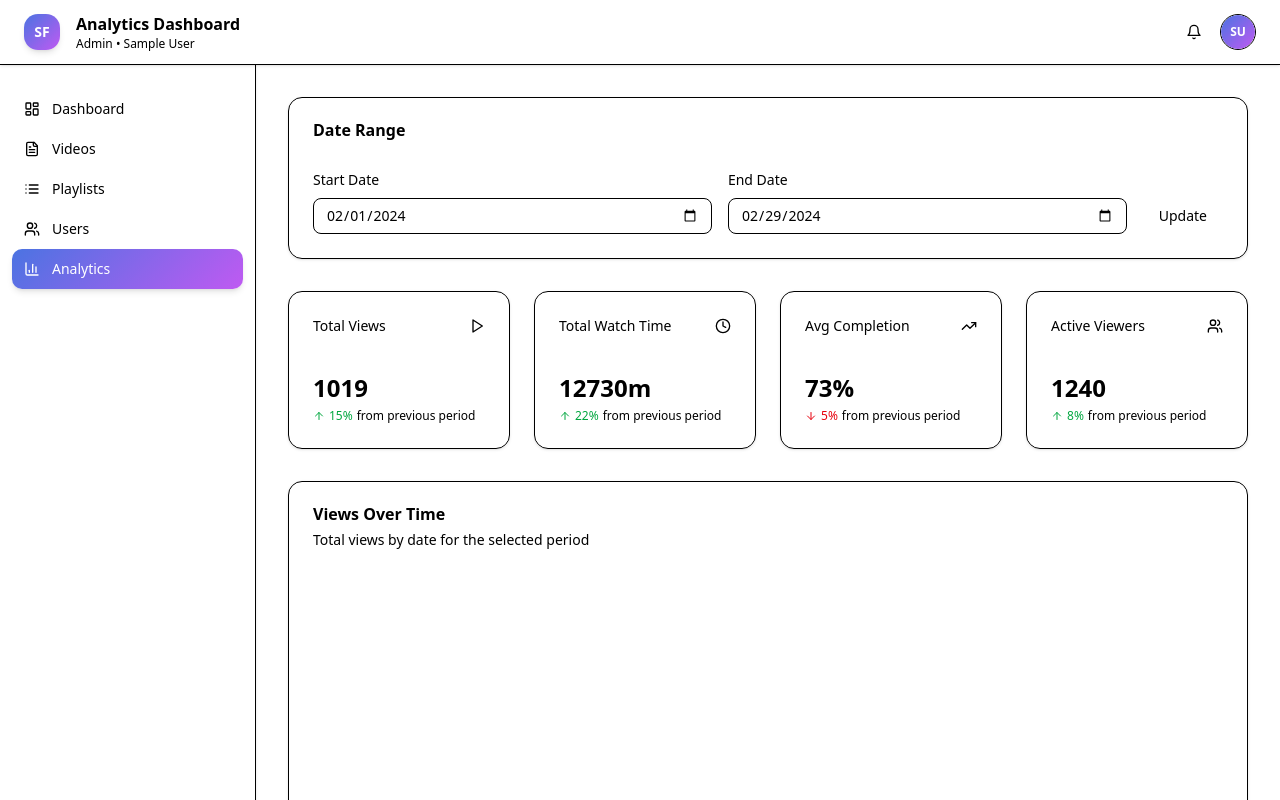
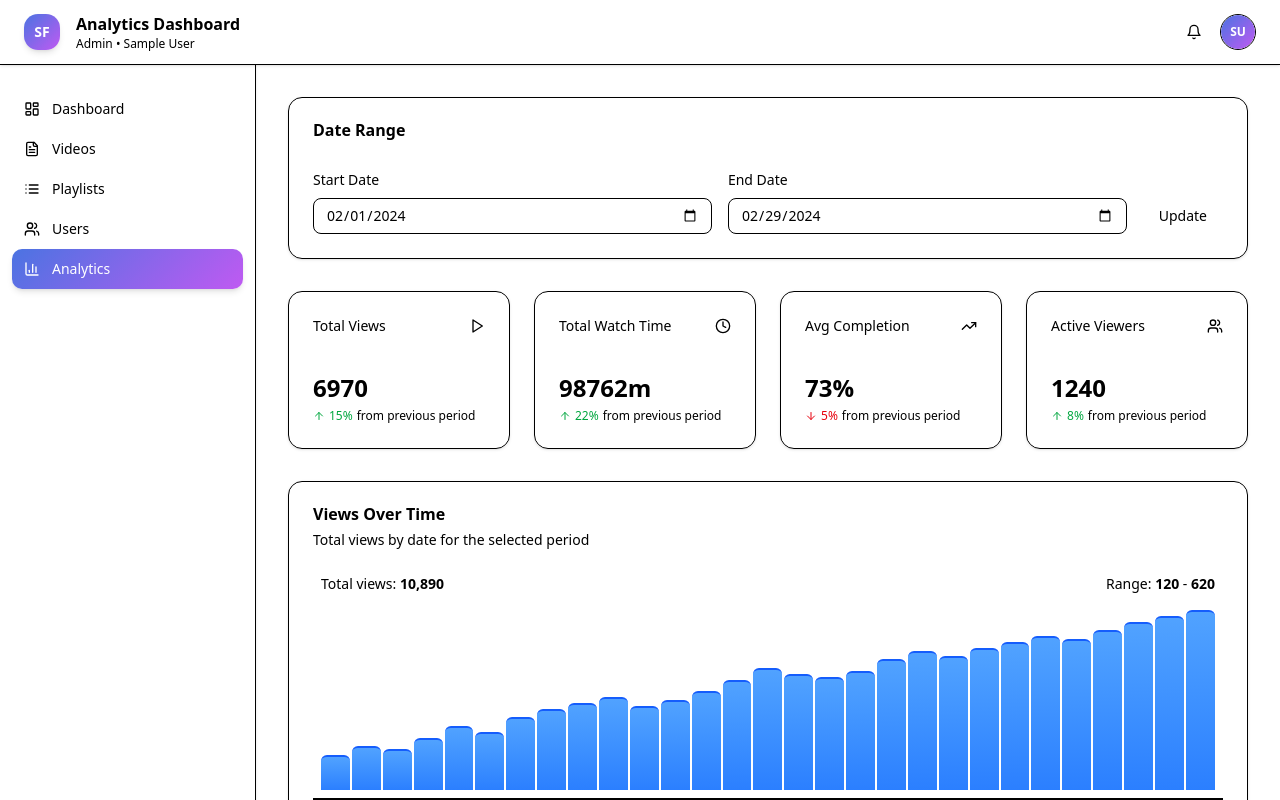
Before and after one commit to rashmithachamikara/stream-forge-frontend, a Next.js app: page /admin/analytics in a window 1280 px wide. Built offline with nearby package versions, Linux system fonts and the light colour scheme; no server answers; sample sign-in values are in the browser's storage.

Commit message:
Enhance charts

```diff
--- a/app/admin/analytics/page.tsx
+++ b/app/admin/analytics/page.tsx
@@ -19,25 +19,66 @@ import { VideoAnalytics } from '@/types';
 
 // Simple line chart component
 const LineChart = ({ data }: { data: { date: string; views: number }[] }) => {
+  if (!data || data.length === 0) {
+    return (
+      <div className="w-full h-64 flex items-center justify-center text-muted-foreground">
+        No data available
+      </div>
+    );
+  }
+
   const maxViews = Math.max(...data.map((d) => d.views));
-  const chartHeight = 200;
+  const minViews = Math.min(...data.map((d) => d.views));
+  const chartHeight = 180;
 
   return (
-    <div className="w-full h-64 flex flex-col items-end gap-1">
-      <div className="flex items-end gap-0.5 h-full w-full">
+    <div className="w-full">
+      {/* Chart Info */}
+      <div className="flex items-center justify-between mb-4 px-2">
+        <div className="text-sm text-muted-foreground">
+          Total views: <span className="font-semibold text-foreground">{data.reduce((sum, d) => sum + d.views, 0).toLocaleString()}</span>
+        </div>
+        <div className="text-sm text-muted-foreground">
+          Range: <span className="font-semibold text-foreground">{minViews}</span> - <span className="font-semibold text-foreground">{maxViews}</span>
+        </div>
+      </div>
+
+      {/* Chart */}
+      <div className="w-full">
+        {/* Chart bars container */}
+        <div className="flex items-end gap-0.5 px-2 pb-2 border-b-2 border-border" style={{ height: `${chartHeight + 10}px` }}>
           {data.map((point, idx) => {
-          const height = (point.views / maxViews) * chartHeight;
+            const height = maxViews > 0 ? Math.max((point.views / maxViews) * chartHeight, 4) : 4;
             return (
-            <div key={idx} className="flex-1 flex flex-col items-center gap-1">
+              <div key={idx} className="flex-1 h-full flex flex-col justify-end group">
+                <div className="relative w-full flex flex-col items-center justify-end">
+                  {/* Tooltip on hover */}
+                  <div className="absolute -top-12 left-1/2 -translate-x-1/2 opacity-0 group-hover:opacity-100 transition-opacity bg-popover text-popover-foreground px-2 py-1 rounded shadow-lg text-xs whitespace-nowrap z-10 pointer-events-none">
+                    <div className="font-semibold">{point.views} views</div>
+                    <div className="text-muted-foreground">{point.date}</div>
+                  </div>
                   <div
-                className="w-full bg-gradient-to-t from-primary to-primary/60 rounded-t-sm transition-all hover:from-primary/80 hover:to-primary/40"
+                    className="w-full bg-gradient-to-t from-blue-500 to-blue-400 dark:from-blue-600 dark:to-blue-500 rounded-t-sm transition-all hover:from-blue-600 hover:to-blue-500 dark:hover:from-blue-500 dark:hover:to-blue-400 cursor-pointer border-t-2 border-blue-600 dark:border-blue-400"
                     style={{ height: `${height}px` }}
-                title={`${point.views} views on ${point.date}`}
                   />
-              <span className="text-xs text-muted-foreground">{point.date}</span>
+                </div>
               </div>
             );
           })}
+        </div>
+
+        {/* Date labels - x-axis */}
+        <div className="flex gap-0.5 px-2 pt-2">
+          {data.map((point, idx) => (
+            <div key={idx} className="flex-1 flex justify-center">
+              {(idx % 4 === 0 || idx === data.length - 1) && (
+                <span className="text-[10px] text-muted-foreground whitespace-nowrap">
+                  {point.date}
+                </span>
+              )}
+            </div>
+          ))}
+        </div>
       </div>
     </div>
   );
@@ -61,43 +102,83 @@ export default function AnalyticsDashboard() {
     { date: 'Feb 8', views: 280 },
     { date: 'Feb 9', views: 300 },
     { date: 'Feb 10', views: 320 },
+    { date: 'Feb 11', views: 290 },
+    { date: 'Feb 12', views: 310 },
+    { date: 'Feb 13', views: 340 },
+    { date: 'Feb 14', views: 380 },
+    { date: 'Feb 15', views: 420 },
+    { date: 'Feb 16', views: 400 },
+    { date: 'Feb 17', views: 390 },
+    { date: 'Feb 18', views: 410 },
+    { date: 'Feb 19', views: 450 },
+    { date: 'Feb 20', views: 480 },
+    { date: 'Feb 21', views: 460 },
+    { date: 'Feb 22', views: 490 },
+    { date: 'Feb 23', views: 510 },
+    { date: 'Feb 24', views: 530 },
+    { date: 'Feb 25', views: 520 },
+    { date: 'Feb 26', views: 550 },
+    { date: 'Feb 27', views: 580 },
+    { date: 'Feb 28', views: 600 },
+    { date: 'Feb 29', views: 620 },
   ];
 
   const videoAnalytics: VideoAnalytics[] = [
     {
       videoId: '1',
       title: 'Getting Started with Stream Forge',
-      views: 234,
+      views: 1234,
       avgWatchTime: 420,
       completionRate: 78,
     },
     {
       videoId: '2',
       title: 'Advanced Features Tour',
-      views: 156,
+      views: 856,
       avgWatchTime: 890,
       completionRate: 65,
     },
     {
       videoId: '3',
       title: 'Company Training Session',
-      views: 89,
+      views: 789,
       avgWatchTime: 1950,
       completionRate: 82,
     },
     {
       videoId: '4',
       title: 'Product Demo',
-      views: 342,
+      views: 1542,
       avgWatchTime: 720,
       completionRate: 71,
     },
     {
       videoId: '5',
       title: 'Video Upload Guide',
-      views: 198,
+      views: 698,
       avgWatchTime: 540,
       completionRate: 69,
+    },
+    {
+      videoId: '6',
+      title: 'Security Best Practices',
+      views: 543,
+      avgWatchTime: 980,
+      completionRate: 75,
+    },
+    {
+      videoId: '7',
+      title: 'API Integration Tutorial',
+      views: 432,
+      avgWatchTime: 1200,
+      completionRate: 68,
+    },
+    {
+      videoId: '8',
+      title: 'Mobile App Overview',
+      views: 876,
+      avgWatchTime: 650,
+      completionRate: 73,
     },
   ];
 
@@ -260,9 +341,9 @@ export default function AnalyticsDashboard() {
                         </TableCell>
                         <TableCell className="text-right">
                           <div className="flex items-center justify-end gap-2">
-                            <div className="w-16 h-2 bg-muted rounded-full overflow-hidden">
+                            <div className="w-16 h-2 bg-muted rounded-full overflow-hidden border border-border">
                               <div
-                                className="h-full bg-primary"
+                                className="h-full bg-blue-500 dark:bg-blue-600"
                                 style={{
                                   width: `${video.completionRate}%`,
                                 }}
@@ -298,9 +379,9 @@ export default function AnalyticsDashboard() {
               {['9:00 AM', '2:00 PM', '6:00 PM'].map((time, idx) => (
                 <div key={idx} className="flex items-center justify-between">
                   <span className="text-sm text-muted-foreground">{time}</span>
-                  <div className="w-24 h-2 bg-muted rounded-full overflow-hidden">
+                  <div className="w-24 h-2 bg-muted rounded-full overflow-hidden border border-border">
                     <div
-                      className="h-full bg-primary"
+                      className="h-full bg-green-500 dark:bg-green-600"
                       style={{ width: `${[85, 65, 95][idx]}%` }}
                     />
                   </div>
@@ -321,9 +402,9 @@ export default function AnalyticsDashboard() {
               {['Desktop', 'Mobile', 'Tablet'].map((device, idx) => (
                 <div key={idx} className="flex items-center justify-between">
                   <span className="text-sm text-muted-foreground">{device}</span>
-                  <div className="w-24 h-2 bg-muted rounded-full overflow-hidden">
+                  <div className="w-24 h-2 bg-muted rounded-full overflow-hidden border border-border">
                     <div
-                      className="h-full bg-primary"
+                      className="h-full bg-purple-500 dark:bg-purple-600"
                       style={{ width: `${[65, 25, 10][idx]}%` }}
                     />
                   </div>
@@ -344,9 +425,9 @@ export default function AnalyticsDashboard() {
               {['US', 'EU', 'APAC'].map((region, idx) => (
                 <div key={idx} className="flex items-center justify-between">
                   <span className="text-sm text-muted-foreground">{region}</span>
-                  <div className="w-24 h-2 bg-muted rounded-full overflow-hidden">
+                  <div className="w-24 h-2 bg-muted rounded-full overflow-hidden border border-border">
                     <div
-                      className="h-full bg-primary"
+                      className="h-full bg-orange-500 dark:bg-orange-600"
                       style={{ width: `${[60, 30, 10][idx]}%` }}
                     />
                   </div>
```
Lines whose indentation alone changed are shown as unchanged.
